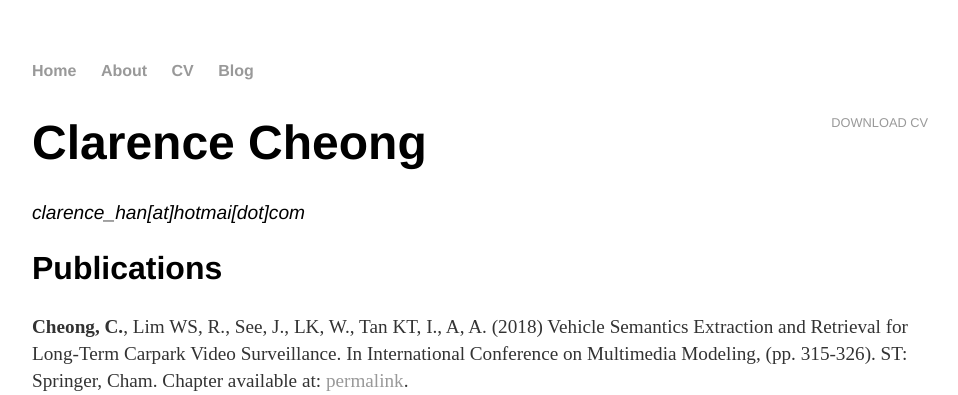
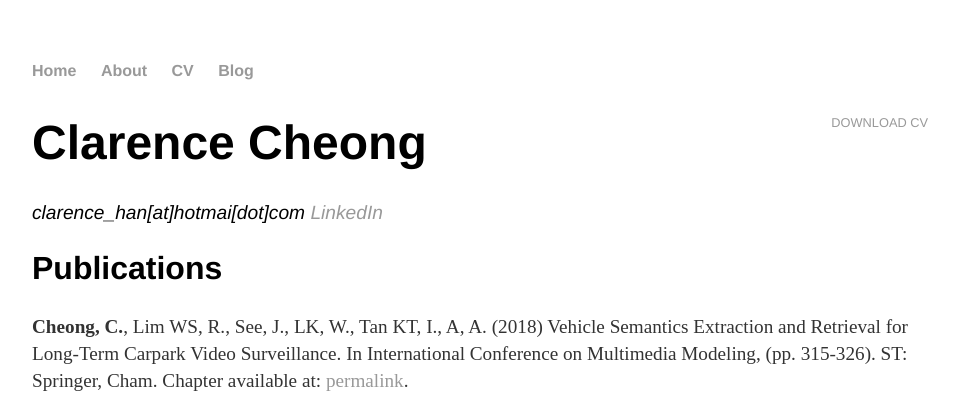
Before and after one commit to BrightTux/brighttux_old.github.io, a Jekyll site: the page built from cv/index.html, in a window 1280 px wide. Shown: the top 395 px of the page, without its empty margins (160-1118 px from the left). Built offline with Jekyll 4.4.1, drawn with Linux system fonts in a browser that asks for light colours.

Commit message:
add linkedin contacts

```diff
--- a/cv/index.html
+++ b/cv/index.html
@@ -12,6 +12,7 @@
 					City State 12345<br>
 					<abbr title="phone">P:</abbr> (123) 456-7890<br><-->
 					<span class="obfuscate">clarence_han[at]hotmai[dot]com</span>
+					<span><a href='https://www.linkedin.com/in/clarence-cheong/'>LinkedIn</a></span>
 					</address>
 
 					<h2>Publications</h2>
```
